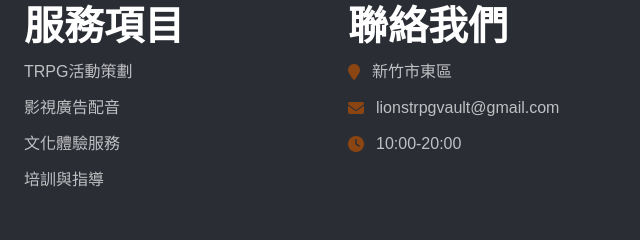
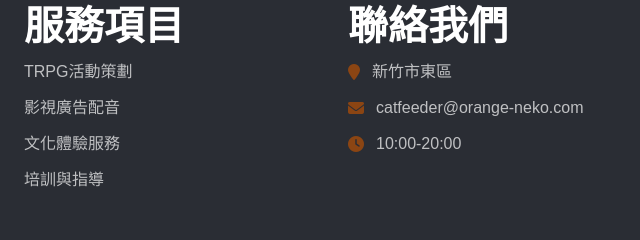
Before and after one commit to angel-827/OrangeNeko, a plain HTML site: page index.html in a window 1280 px wide. Shown: the part 5632-5872 px from the top of the page, 640-1280 px from the left. Drawn offline with nearby package versions, Linux system fonts and the light colour scheme.

Commit message:
Update index.html

```diff
--- a/index.html
+++ b/index.html
@@ -817,7 +817,7 @@
                         </li> -->
                         <li class="flex items-start">
                             <i class="fa fa-envelope text-primary mt-1 mr-3"></i>
-                            <span class="text-white/70" data-lang-key="footer-email">lionstrpgvault@gmail.com</span>
+                            <span class="text-white/70" data-lang-key="footer-email">catfeeder@orange-neko.com</span>
                         </li>
                         <li class="flex items-start">
                             <i class="fa fa-clock text-primary mt-1 mr-3"></i>
```
